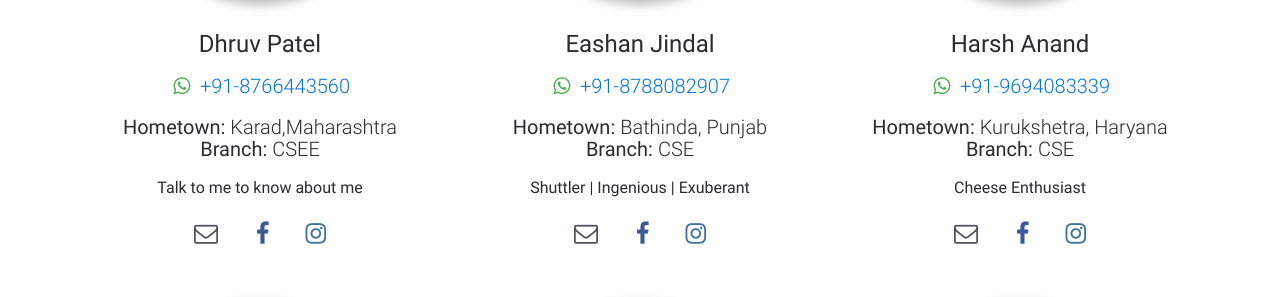
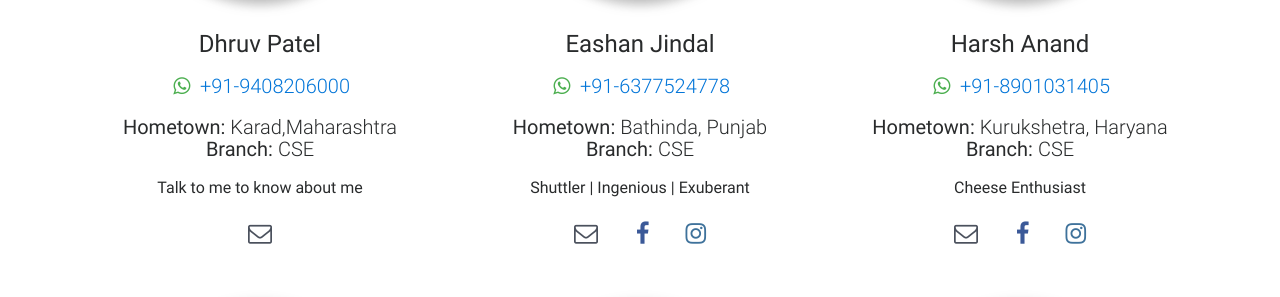
Before and after one commit to manav1403/CS-website, a PHP site: page /cs_team_ug2020.php in a window 1280 px wide. Shown: the part 1088-1385 px from the top of the page. Run offline with PHP 8.4, Linux system fonts and the light colour scheme.

Commit message:
up links

```diff
--- a/cs/cs_team_ug2020.php
+++ b/cs/cs_team_ug2020.php
@@ -45,27 +45,23 @@ include 'navbar.html';
                     class="lazyload rounded-circle" onerror="this.onerror=null;this.src='images/avatar/missing.png'"></div>
             <h4>Dhruv Patel</h4>
             <h5><i class="icons-sm-i fa fa-whatsapp green-text"></i><a
-                    href="https://api.whatsapp.com/send?phone=918766443560">+91-8766443560</a></h5>
-            <h5><strong>Hometown: </strong>Karad,Maharashtra <br><strong>Branch: </strong>CSEE</h5>
+                    href="https://api.whatsapp.com/send?phone=9408206000">+91-9408206000</a></h5>
+            <h5><strong>Hometown: </strong>Karad,Maharashtra <br><strong>Branch: </strong>CSE</h5>
             <p>Talk to me to know about me</p>
-            <a class="icons-sm email-ic" href="mailto:chavan.2@iitj.ac.in"><i class="fa fa-envelope-o"></i> </a>
-            <a class="icons-sm fb-ic" target="_blank" href="https://m.facebook.com/ashish.chavan.988373?ref=bookmarks"><i
-                    class="fa fa-facebook"> </i></a>
-            <a class="icons-sm ins-ic" target="_blank" href="https://www.instagram.com/ashish_chavan_ac27/"><i
-                    class="fa fa-instagram"> </i></a>
+            <a class="icons-sm email-ic" href="mailto:patel.4@iitj.ac.in"><i class="fa fa-envelope-o"></i> </a>
         </div>
         <div class="col-lg-4 col-md-6 mb-r animate-profile invisible">
             <div class="avatar"><img src="images/sqloader.gif" data-src="images2/avatar/B18CSE013(AH).png"
                     class="lazyload rounded-circle" onerror="this.onerror=null;this.src='images/avatar/missing.png'"></div>
             <h4>Eashan Jindal</h4>
             <h5><i class="icons-sm-i fa fa-whatsapp green-text"></i><a
-                    href="https://api.whatsapp.com/send?phone=918788082907">+91-8788082907</a></h5>
+                    href="https://api.whatsapp.com/send?phone=6377524778">+91-6377524778</a></h5>
             <h5><strong>Hometown: </strong>Bathinda, Punjab<br><strong>Branch: </strong>CSE</h5>
             <p>Shuttler | Ingenious | Exuberant</p>
             <a class="icons-sm email-ic" href="mailto:kumar.67@iitj.ac.in"><i class="fa fa-envelope-o"></i> </a>
-            <a class="icons-sm fb-ic" target="_blank" href="https://www.facebook.com/profile.php?id=100006749078542"><i
+            <a class="icons-sm fb-ic" target="_blank" href="https://www.facebook.com/eashan.jindal/"><i
                     class="fa fa-facebook"> </i></a>
-            <a class="icons-sm ins-ic" target="_blank" href="https://instagram.com/arpit_kumar0508?igshid=1wxlgi63jpcog"><i
+            <a class="icons-sm ins-ic" target="_blank" href="https://www.instagram.com/eashan_jindal/"><i
                     class="fa fa-instagram"> </i></a>
         </div>
         <div class="col-lg-4 col-md-6 mb-r animate-profile invisible">
@@ -73,13 +69,13 @@ include 'navbar.html';
                     class="lazyload rounded-circle" onerror="this.onerror=null;this.src='images/avatar/missing.png'"></div>
             <h4>Harsh Anand</h4>
             <h5><i class="icons-sm-i fa fa-whatsapp green-text"></i><a
-                    href="https://api.whatsapp.com/send?phone=919694083339">+91-9694083339</a></h5>
+                    href="https://api.whatsapp.com/send?phone=8901031405">+91-8901031405</a></h5>
             <h5><strong>Hometown: </strong>Kurukshetra, Haryana<br><strong>Branch: </strong>CSE</h5>
             <p>Cheese Enthusiast </p>
-            <a class="icons-sm email-ic" href="mailto:joshi.6@iitj.ac.in"><i class="fa fa-envelope-o"></i> </a>
-            <a class="icons-sm fb-ic" target="_blank" href="https://www.facebook.com/woods.saw"><i class="fa fa-facebook">
+            <a class="icons-sm email-ic" href="mailto:anand.2@iitj.ac.in"><i class="fa fa-envelope-o"></i> </a>
+            <a class="icons-sm fb-ic" target="_blank" href="https://www.facebook.com/harsh.not.haarsh"><i class="fa fa-facebook">
                 </i></a>
-            <a class="icons-sm ins-ic" target="_blank" href="https://www.instagram.com/_pulkit_joshi_/"><i
+            <a class="icons-sm ins-ic" target="_blank" href="https://www.instagram.com/harsh_not_haarsh/"><i
                     class="fa fa-instagram"> </i></a>
         </div>
         <div class="col-lg-4 col-md-6 mb-r animate-profile invisible">
@@ -87,33 +83,36 @@ include 'navbar.html';
                     class="lazyload rounded-circle" onerror="this.onerror=null;this.src='images/avatar/missing.png'"></div>
             <h4>Jash Patel</h4>
             <h5><i class="icons-sm-i fa fa-whatsapp green-text"></i><a
-                    href="https://api.whatsapp.com/send?phone=919754122430">+91-9754122430</a></h5>
+                    href="https://api.whatsapp.com/send?phone=9913212919">+91-9913212919</a></h5>
             <h5><strong>Hometown: </strong>Surat, Gujarat<br><strong>Branch: </strong>CSE</h5>
             <p></p>
-            <a class="icons-sm email-ic" href="mailto:shrivastava.4@iitj.ac.in"><i class="fa fa-envelope-o"></i> </a>
+            <a class="icons-sm email-ic" href="mailto:patel.5@iitj.ac.in"><i class="fa fa-envelope-o"></i> </a>
+            <a class="icons-sm fb-ic" target="_blank" href="https://www.facebook.com/jash.kanani.5/"><i class="fa fa-facebook">
+                </i></a>
+            <a class="icons-sm ins-ic" target="_blank" href="https://www.instagram.com/kanani.jash/"><i
+                    class="fa fa-instagram"> </i></a>
         </div>
         <div class="col-lg-4 col-md-6 mb-r animate-profile invisible">
             <div class="avatar"><img src="images/sqloader.gif" data-src="images2/avatar/B18BB015(AH).jpg"
                     class="lazyload rounded-circle" onerror="this.onerror=null;this.src='images/avatar/missing.png'"></div>
             <h4>Kshitij Thakur</h4>
             <h5><i class="icons-sm-i fa fa-whatsapp green-text"></i><a
-                    href="https://api.whatsapp.com/send?phone=918504912561">+91-8504912561</a></h5>
+                    href="https://api.whatsapp.com/send?phone=8450929318">+91-8450929318</a></h5>
             <h5><strong>Hometown: </strong>Navi Mumbai, Maharashtra<br><strong>Branch: </strong>BB</h5>
             <p>Music and Football enthusiast</p>
-            <a class="icons-sm email-ic" href="mailto:goel.5@iitj.ac.in"><i class="fa fa-envelope-o"></i> </a>
+            <a class="icons-sm email-ic" href="mailto:thakur.3@iitj.ac.in"><i class="fa fa-envelope-o"></i> </a>
+            <a class="icons-sm ins-ic" target="_blank" href="https://www.instagram.com/kshitij_thakur_soc/"><i
+                    class="fa fa-instagram"> </i></a>
         </div>
         <div class="col-lg-4 col-md-6 mb-r animate-profile invisible">
             <div class="avatar"><img src="images/sqloader.gif" data-src="images2/avatar/B18CSE026(AH).jpeg"
                     class="lazyload rounded-circle" onerror="this.onerror=null;this.src='images/avatar/missing.png'"></div>
             <h4>Kunal Tawatia</h4>
             <h5><i class="icons-sm-i fa fa-whatsapp green-text"></i><a
-                    href="https://api.whatsapp.com/send?phone=918769263368">+91-9953511385</a></h5>
+                    href="https://api.whatsapp.com/send?phone=9953511385">+91-9953511385</a></h5>
             <h5><strong>Hometown: </strong>Ghaziabad, Uttar Pradesh<br><strong>Branch: </strong>EE</h5>
             <p></p>
             <a class="icons-sm email-ic" href="mailto:tawatia.1@iitj.ac.in"><i class="fa fa-envelope-o"></i> </a>
-            <a class="icons-sm fb-ic" target="_blank" href="https://www.facebook.com/profile.php?id=100008996731274"><i class="fa fa-facebook"> </i></a>
-            <a class="icons-sm ins-ic" target="_blank" href="https://www.instagram.com/unequalled__leo_/"><i class="fa fa-instagram"> </i></a>
-            <a class="icons-sm li-ic" target="_blank" href="https://www.linkedin.com/in/meet-patel-6210a2193"><i class="fa fa-linkedin"></i></a>
         </div>
         <div class="col-lg-6 col-md-6 mb-r animate-profile invisible">
             <div class="avatar"><img src="images/sqloader.gif" data-src="images2/avatar/B18ME042(AH).jpg"
```
